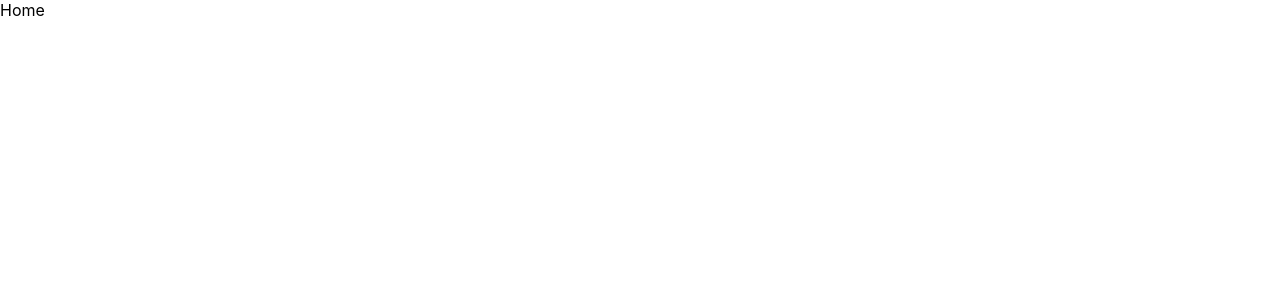
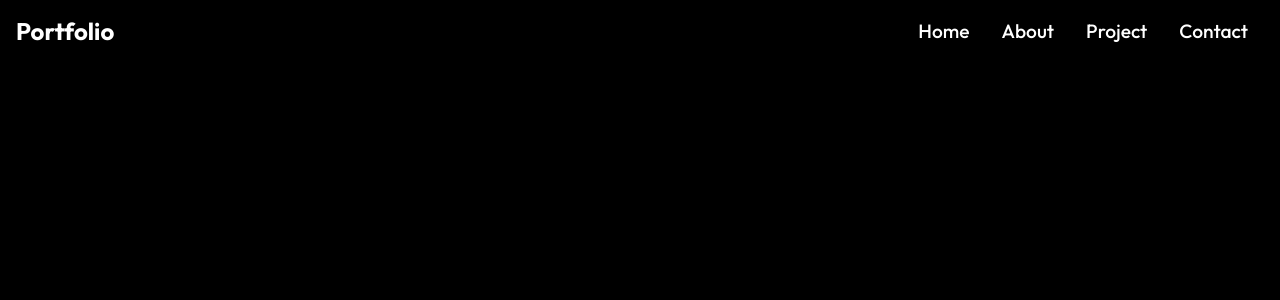
Before and after one commit to learnwithjs/react-portfolio, a React (Create React App) app: page / in a window 1280 px wide. Shown: the top 300 px of the page. Built offline with nearby package versions, Linux system fonts and the light colour scheme.

Commit message:
created navbar and made it responsive

```diff
--- /dev/null
+++ b/src/components/Navbar.js
@@ -0,0 +1,44 @@
+import React, { useState } from 'react'
+import "./NavbarStyle.css"
+import { Link } from 'react-router-dom'
+import { FaBars, FaTimes } from 'react-icons/fa'
+
+const Navbar = () => {
+
+    const [click, setClick] = useState(false)
+
+    const handleClick = () => setClick(prevState => !prevState)
+
+    return (
+        <div className='header'>
+            <Link to="/">
+                <h2>Portfolio</h2>
+            </Link>
+            <ul className={click ? "nav-menu active" : "nav-menu"}>
+                <li>
+                    <Link to={"/"}>Home</Link>
+                </li>
+                <li>
+                    <Link to={"/about"}>About</Link>
+                </li>
+                <li>
+                    <Link to={"/project"}>Project</Link>
+                </li>
+                <li>
+                    <Link to={"/contact"}>Contact</Link>
+                </li>
+            </ul>
+            <div className='hamburger' onClick={()=> handleClick()}>
+                {
+                    click ? (
+                        <FaTimes size={20} style={{ color: "#fff" }} />
+                    ) : (
+                        <FaBars size={20} style={{ color: "#fff" }} />
+                    )
+                }
+            </div>
+        </div>
+    )
+}
+
+export default Navbar
--- /dev/null
+++ b/src/components/NavbarStyle.css
@@ -0,0 +1,58 @@
+/* rule to give header class component display property flex, because we want to have Portfolio heading and nav links in one row. */
+
+.header{
+    display: flex;
+    justify-content: space-between;
+    align-items: center;
+    padding: 1rem;
+}
+
+.nav-menu{
+    display: flex;
+}
+
+.nav-menu li{
+    padding: 0 1rem;
+}
+
+.nav-menu li a{
+    font-size: 1.2rem;
+    font-weight: 500;
+    text-decoration: none;
+}
+
+.hamburger{
+    display: none;
+}
+
+@media screen and (max-width: 1040px) {
+    .hamburger{
+        display: initial;
+    }
+
+    .nav-menu{
+        flex-direction: column;
+        justify-content: center;
+        align-items: center;
+        width: 100%;
+        height: 100vh;
+        background: rgba(0 , 0, 0, 0.9);
+        position: absolute;
+        top:0;
+        left: -100%;
+        z-index: -3;
+        transition: 0.3s;
+    }
+
+    .nav-menu.active{
+        left: 0;
+    }
+
+    .nav-menu li{
+        padding: 1rem 0;
+    }
+
+    .nav-menu li a{
+        font-size: 2rem;
+    }
+}
--- a/src/index.css
+++ b/src/index.css
@@ -1,13 +1,44 @@
-body {
+@import url('https://fonts.googleapis.com/css2?family=Outfit:wght@100;200;300;400;500;600;700;800;900&display=swap');
+
+*{
+  box-sizing: border-box;
   margin: 0;
-  font-family: -apple-system, BlinkMacSystemFont, 'Segoe UI', 'Roboto', 'Oxygen',
-    'Ubuntu', 'Cantarell', 'Fira Sans', 'Droid Sans', 'Helvetica Neue',
-    sans-serif;
-  -webkit-font-smoothing: antialiased;
-  -moz-osx-font-smoothing: grayscale;
+  padding: 0;
+  font-family: 'Outfit', sans-serif;
 }
 
-code {
-  font-family: source-code-pro, Menlo, Monaco, Consolas, 'Courier New',
-    monospace;
+body{
+  background: #000;
 }
+
+h1, h4, p, a{
+  color: white;
+  text-decoration: none;
+}
+
+ul{
+  list-style-type: none;
+}
+
+.btn {
+  padding: 12px 32px;
+  font-size: 1rem;
+  text-transform: uppercase;
+  background: rgb(248, 217, 15);
+  color: #222;
+  border: 1px solid #fff;
+  font-weight: 600;
+  cursor: pointer;
+}
+
+.btn-light {
+  /* background: rgba(255, 255, 255, 0.2); */
+  background: transparent;
+  color: #fff;
+}
+
+.btn:hover {
+  background: rgba(255, 255, 255, 0.2);
+  color: #fff;
+  transition: 0.3s;
+}
--- a/src/routes/Home.js
+++ b/src/routes/Home.js
@@ -1,8 +1,11 @@
 import React from 'react'
+import Navbar from '../components/Navbar'
 
 const Home = () => {
   return (
-    <div>Home</div>
+    <div>
+      <Navbar/>
+    </div>
   )
 }
 
```
Also changed, not shown: src/App.js (+4 -4 lines).
